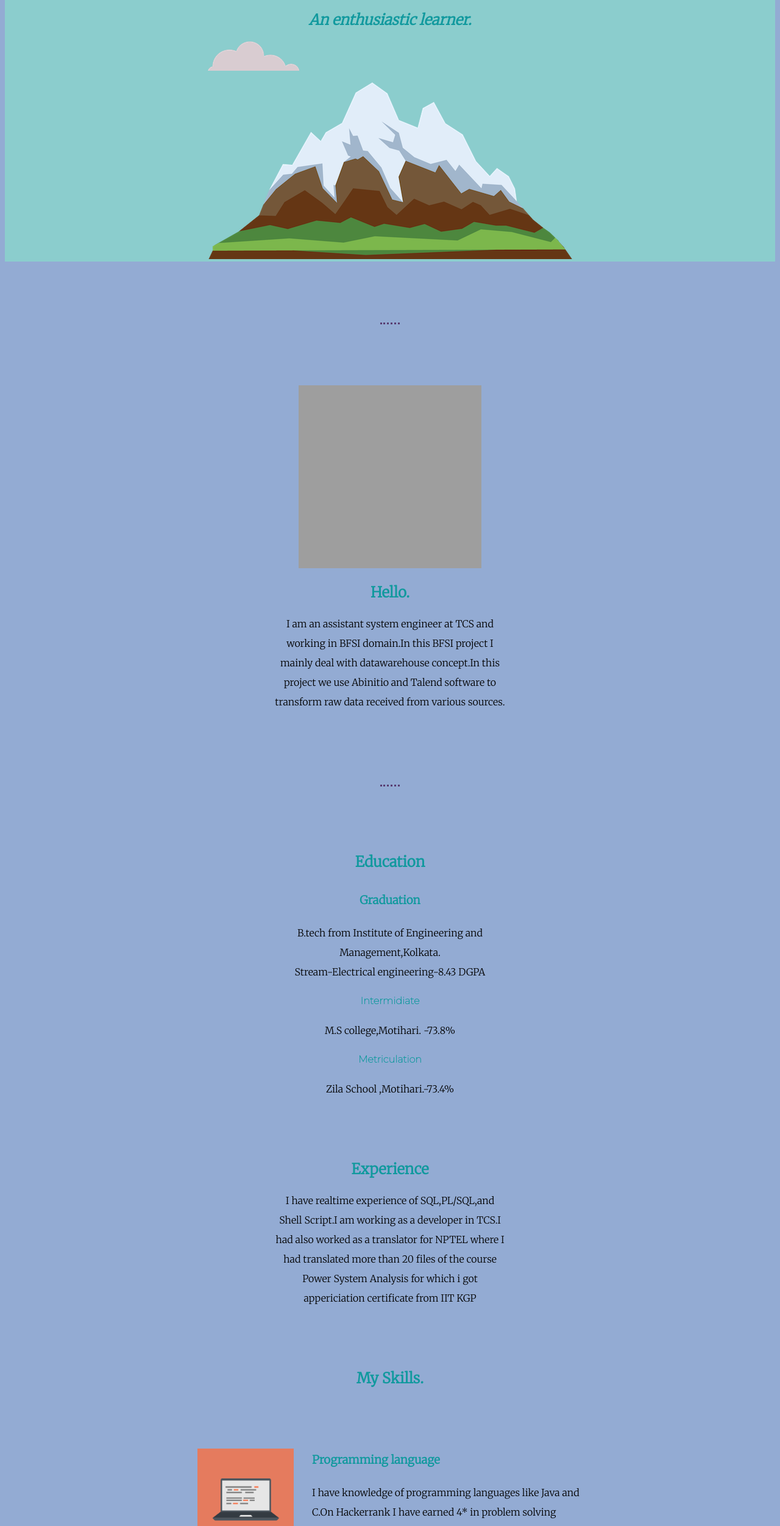
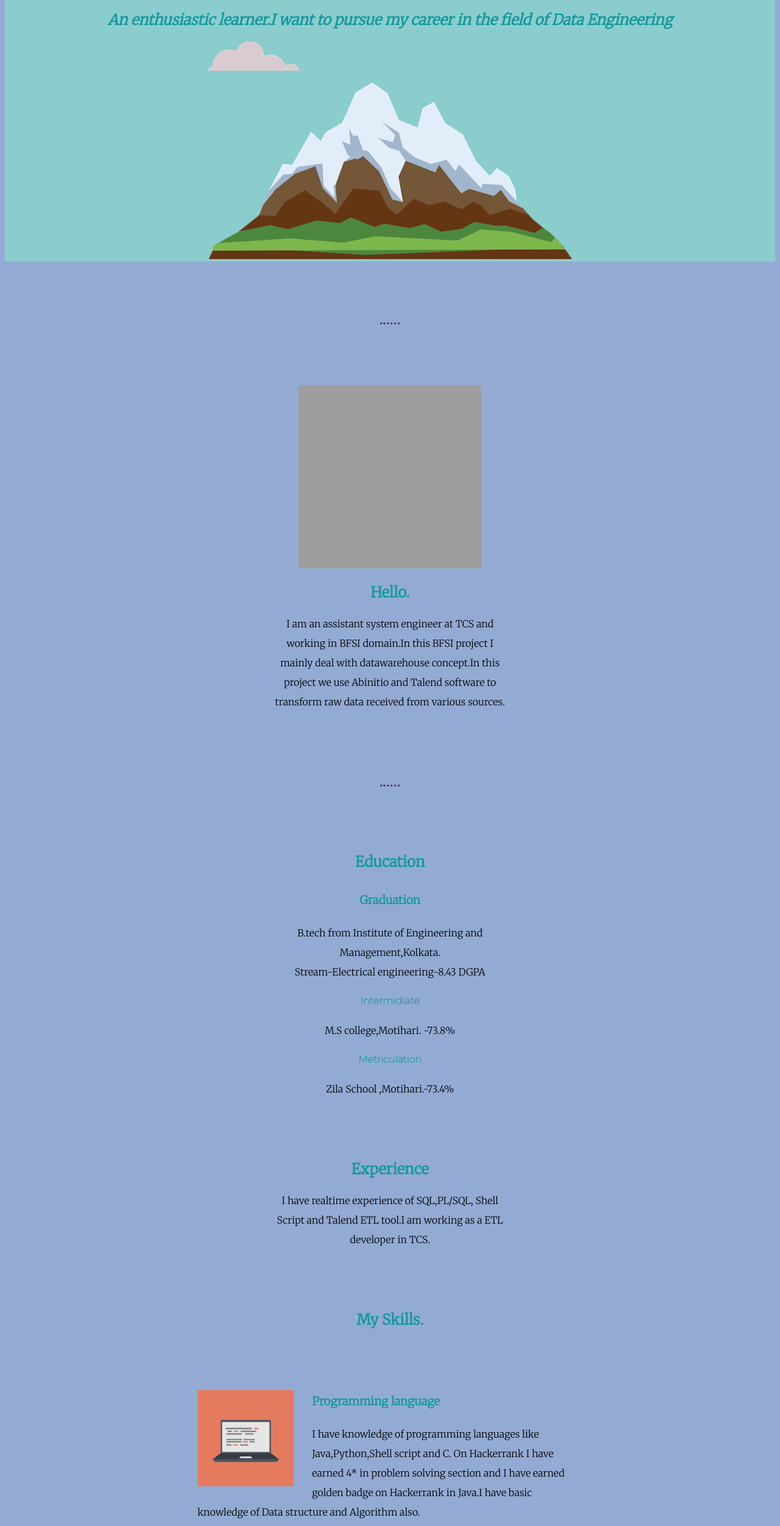
Before and after one commit to ankity-dell/CV_, a plain HTML site: page index.html in a window 1280 px wide. Shown: the part 285-2788 px from the top of the page at 61% size. Drawn offline with Linux system fonts and the light colour scheme; grey boxes are pictures that could not be loaded.

Commit message:
profile_update

```diff
--- a/index.html
+++ b/index.html
@@ -15,7 +15,7 @@
     <img class="top" src="cloud.png" alt="xx">
     <h1>I'm Ankit</h1>
     <p>
-    <h2><em>An enthusiastic learner.</em></h2>
+    <h2><em>An enthusiastic learner.I want to pursue my career in the field of Data Engineering</em></h2>
     </p>
     <img class="second" src="cloud.png" alt="xx">
 
@@ -44,7 +44,7 @@
     </div>
     <div class="experience">
       <h2>Experience</h2>
-      <p>I have realtime experience of SQL,PL/SQL,and Shell Script.I am working as a developer in TCS.I had also worked as a translator for NPTEL where I  had translated more than 20 files of the course Power System Analysis for which i got appericiation certificate from IIT KGP</p>
+      <p>I have realtime experience of SQL,PL/SQL, Shell Script and Talend ETL tool.I am working as a ETL developer in TCS.</p>
 
     </div>
 
@@ -54,12 +54,13 @@
       <div class="skill-row">
         <img class="comp-img" src="computer.png" alt="comp-img">
         <h3>Programming language</h3>
-        <p> I have knowledge of programming languages like Java and C.On Hackerrank I have earned 4* in problem solving section and I have earned golden badge on Hackerrank in Java.I have basic knowledge of Data structure and Algorithm also.</p>
+        <p> I have knowledge of programming languages like Java,Python,Shell script and C.
+          On Hackerrank I have earned 4* in problem solving section and I have earned golden badge on Hackerrank in Java.I have basic knowledge of Data structure and Algorithm also.</p>
       </div>
       <div class="skill-row">
         <img class="chilli-img" src="https://media3.giphy.com/media/26n7b7PjSOZJwVCmY/giphy.gif?cid=ecf05e47idxrj7tikmrp8he4kort92gzzuhmu4jugbol97ap&rid=giphy.gif" alt="hcj-img" height="200" width="400">
-        <h3>Web developement tools</h3>
-        <p> I have knowledge various tools like HTML,CSS ,javaScript,talend, SQL,PLSQL,shellscript</p>
+        <h3>Data Engineering </h3>
+        <p> I have knowledge of ETL tool like Talend,AWS Lambda.  SQL,PLSQL,shellscript,Linux,HTML,CSS ,javaScript,talend.I have cleared intermidiate level SQL skill certificate test on Hackerrank</p>
       </div>
 
       <div class="prj">
@@ -68,7 +69,7 @@
         <p> Microcontroller Controlled Static VAR compensator using arduino.In this project our objective was to improve the power factor of supply end by turning on the required number of capacitor automatically.</p>
         <h3>Personal Project</h3>
         <p>
-          I have made my Personal CV site.Using HTML and CSS.
+          I have made covid analysis project using AWS and Python.
         </p>
       </div>
     </div>
```
